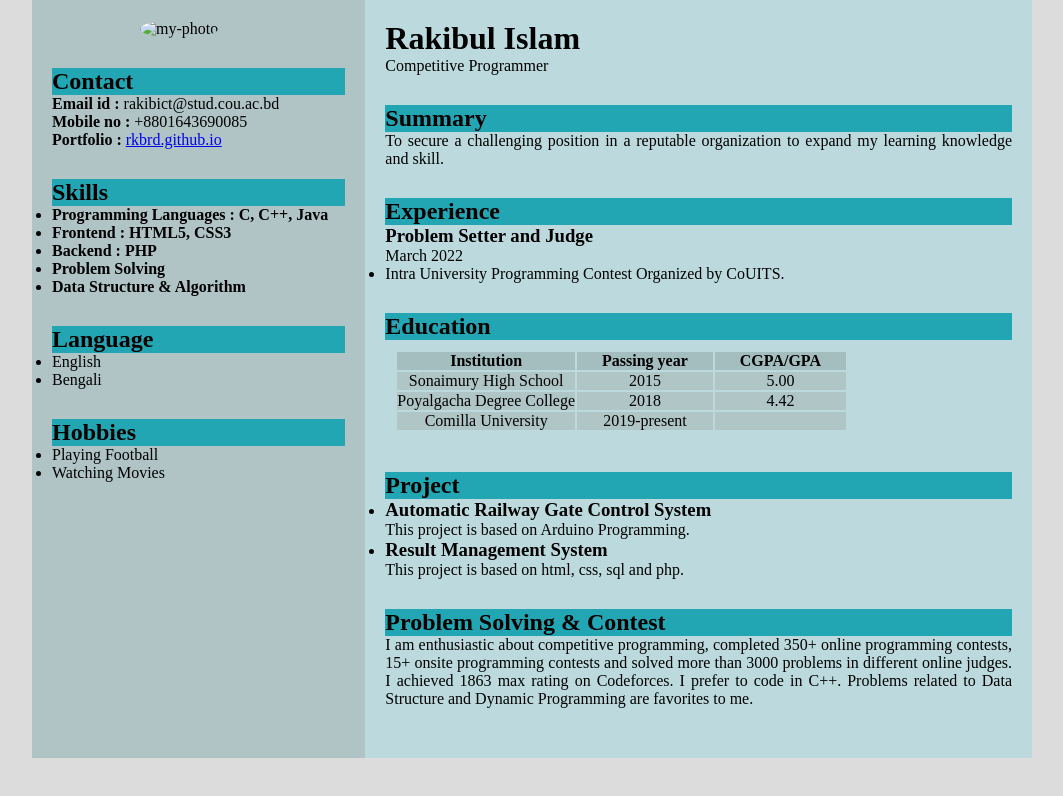
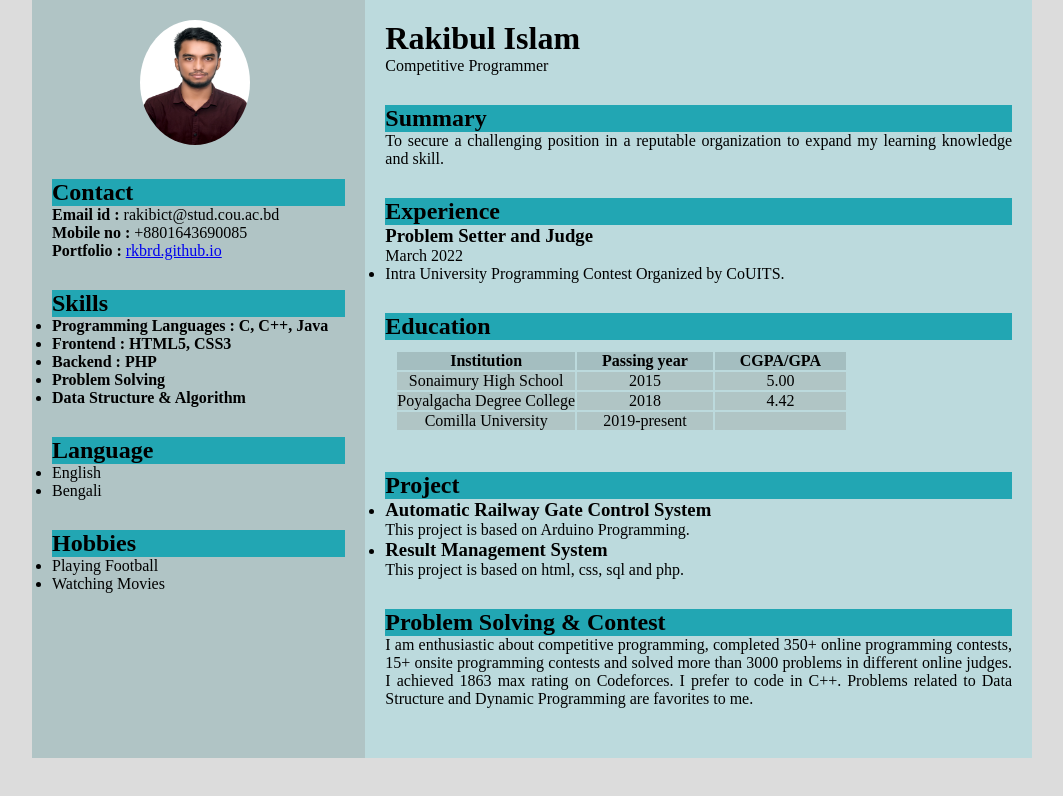
Before and after one commit to rkbrd/rkbrd.github.io, a plain HTML site: page cv/index.html in a window 1280 px wide. Shown: the whole page, without its empty margins (108-1171 px from the left). Drawn offline with Linux system fonts and the light colour scheme.

Commit message:
Update index.html

```diff
--- a/cv/index.html
+++ b/cv/index.html
@@ -12,7 +12,7 @@
 	<div class="full">
 		<div class="left">
 			<div class="image">
-				<img src="cv/my-photo.jpg" alt="my-photo" style="width:110px;height:125px;border-radius: 70%; margin-left: 30%;">
+				<img src="my-photo.jpg" alt="my-photo" style="width:110px;height:125px;border-radius: 70%; margin-left: 30%;">
 			</div>
 			<div class="Contact">
 				<h2>Contact</h2>
```
